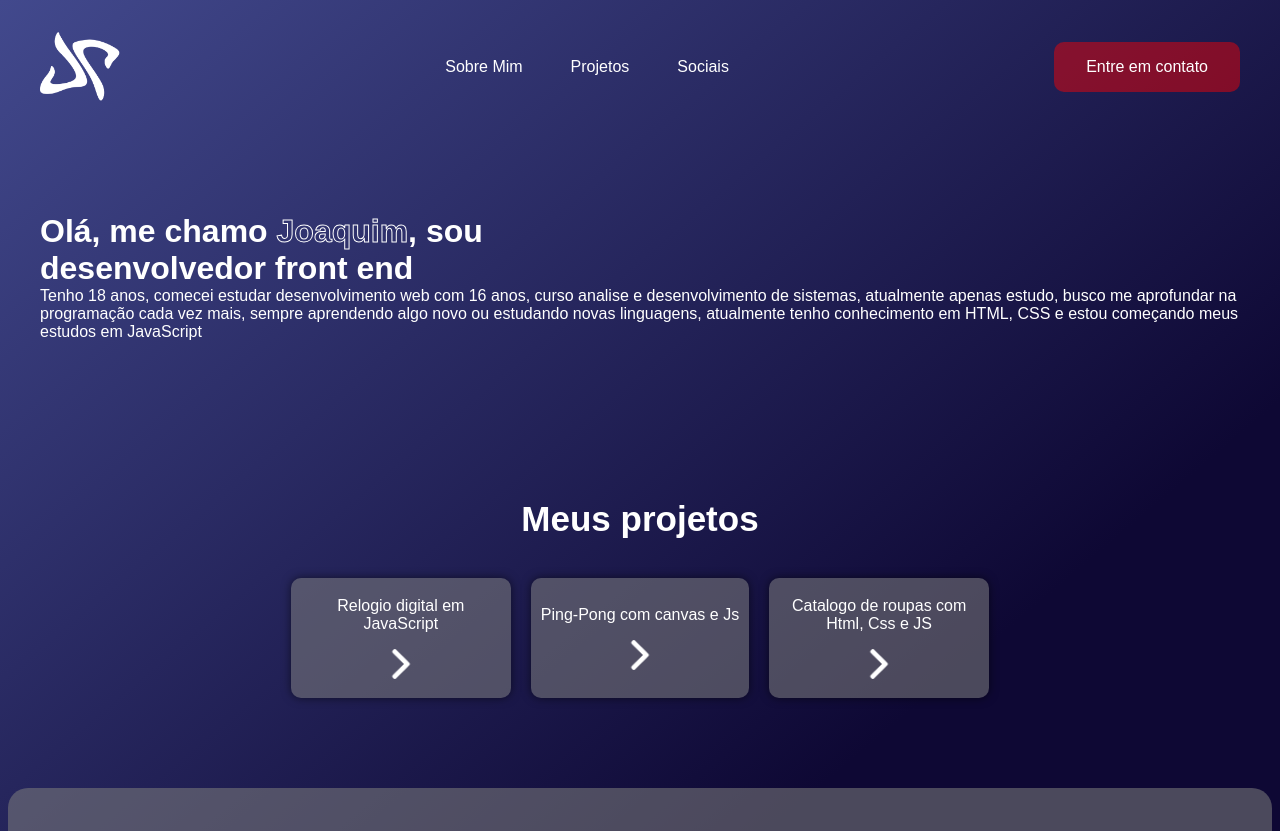
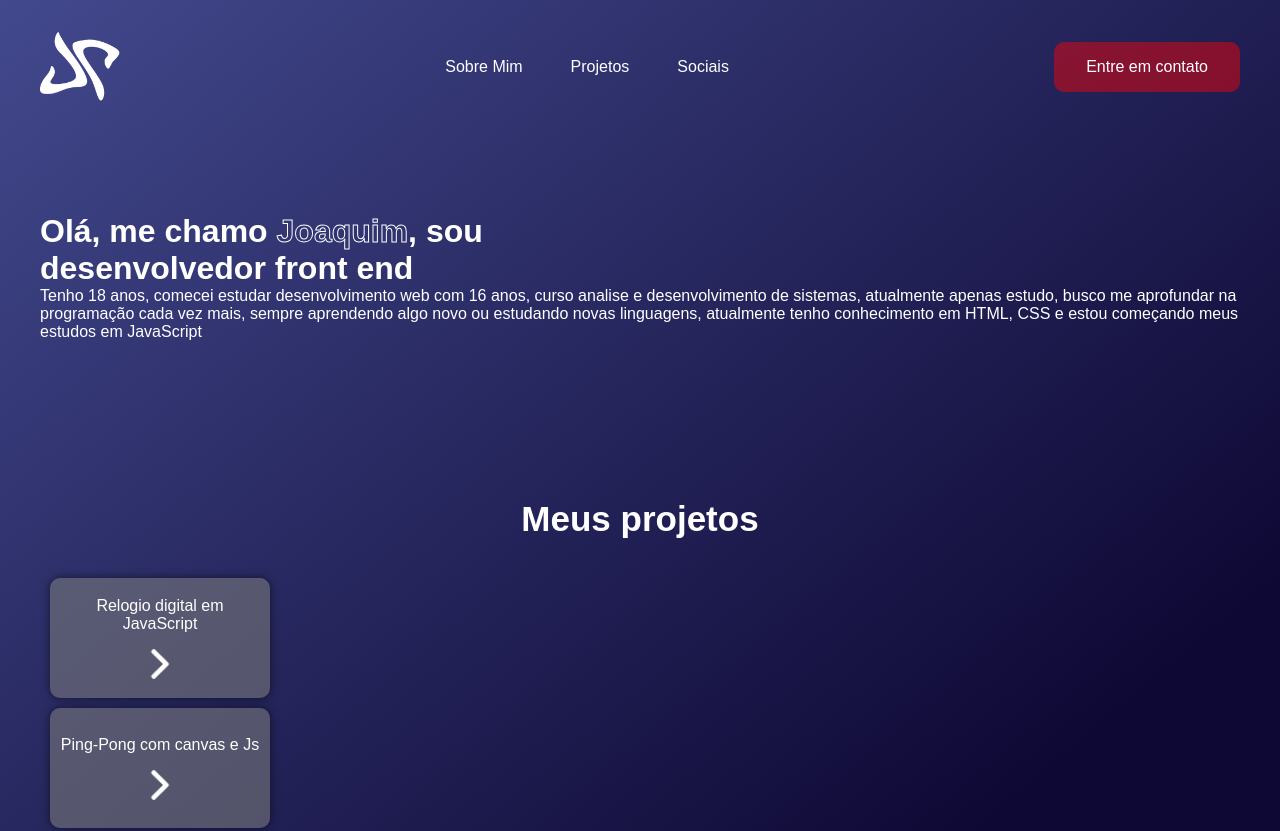
Before and after one commit to jjoaquimsx/Porfolio, a plain HTML site: page Meu-Portfolio/index.html in a window 1280 px wide. Shown: the top 831 px of the page. Drawn offline with Linux system fonts and the light colour scheme.

Commit message:
tentando concertar

```diff
--- a/Meu-Portfolio/estilos/style.css
+++ b/Meu-Portfolio/estilos/style.css
@@ -57,7 +57,15 @@
     }
 }
 @media screen {
-    * {
+
+    section{
+        display: flex;
+        flex-direction: column;
+        margin: 0;
+        padding: 0;
+    }
+
+    *{
         margin: 0;
         padding: 0;
         outline: none;
@@ -176,8 +184,8 @@
     }
 
     .caixas{
-        display: flex;
-        justify-content: center;
+        display: inline-block;
+        max-width: 90%;
 
     }
 
```
